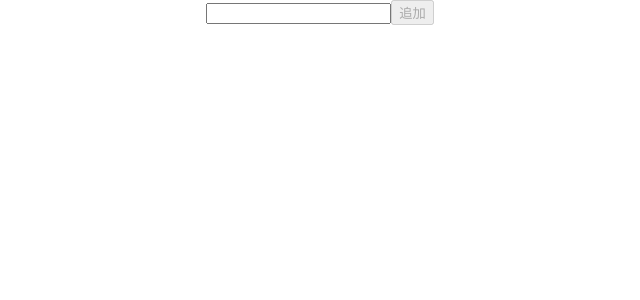
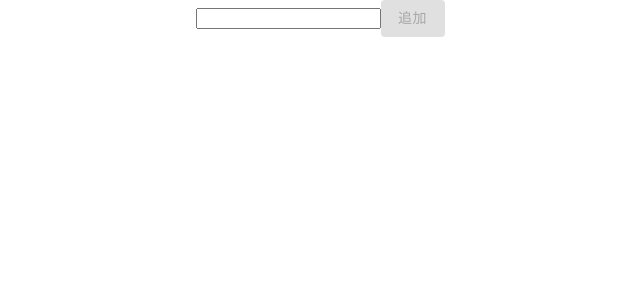
Before and after one commit to y-akase/react-todo, a React (Create React App) app: page / in a window 1280 px wide. Shown: the top 300 px of the page, without its empty margins (320-960 px from the left). Built offline with nearby package versions, Linux system fonts and the light colour scheme.

Commit message:
material-uiの追加、warning解消

```diff
--- a/package.json
+++ b/package.json
@@ -3,6 +3,8 @@
   "version": "0.1.0",
   "private": true,
   "dependencies": {
+    "@material-ui/core": "^4.9.14",
+    "@material-ui/icons": "^4.9.1",
     "@reduxjs/toolkit": "^1.3.6",
     "@testing-library/jest-dom": "^4.2.4",
     "@testing-library/react": "^9.5.0",
--- a/public/index.html
+++ b/public/index.html
@@ -11,6 +11,10 @@
     />
     <link rel="apple-touch-icon" href="%PUBLIC_URL%/logo192.png" />
     <link rel="manifest" href="%PUBLIC_URL%/manifest.json" />
+    <link
+      rel="stylesheet"
+      href="https://fonts.googleapis.com/css?family=Roboto:300,400,500,700&display=swap"
+    />
     <title>React ToDoリスト</title>
   </head>
   <body>
--- a/src/components/add-field/index.tsx
+++ b/src/components/add-field/index.tsx
@@ -1,6 +1,7 @@
 import React, { useState } from 'react';
 import { useDispatch } from 'react-redux';
 import { addTodo } from '../../stores/todo';
+import { Button } from '@material-ui/core';
 
 export default function AddField() {
   const dispatch = useDispatch();
@@ -11,17 +12,25 @@ export default function AddField() {
     setInputTitle(e.target.value);
   };
 
-  const handleSubmit = () => {
+  const handleSubmit = (e: React.FormEvent<HTMLFormElement>) => {
+    e.preventDefault();
     dispatch(addTodo(inputTitle));
     setInputTitle('');
   };
 
   return (
     <div>
-      <input type="text" value={inputTitle} onChange={handleInputChange} />
-      <button onClick={handleSubmit} disabled={inputTitle === ''}>
-        追加
-      </button>
+      <form onSubmit={handleSubmit}>
+        <input type="text" value={inputTitle} onChange={handleInputChange} />
+        <Button
+          type="submit"
+          variant="contained"
+          color="primary"
+          disabled={inputTitle === ''}
+        >
+          追加
+        </Button>
+      </form>
     </div>
   );
 }
--- a/src/components/todos/index.tsx
+++ b/src/components/todos/index.tsx
@@ -2,6 +2,8 @@ import React from 'react';
 import { useSelector, useDispatch } from 'react-redux';
 import { RootState } from '../../stores';
 import { completeTodo, deleteTodo } from '../../stores/todo';
+import { IconButton } from '@material-ui/core';
+import DeleteIcon from '@material-ui/icons/Delete';
 
 export default function Todos() {
   const todoList = useSelector((state: RootState) => state.todo);
@@ -11,16 +13,21 @@ export default function Todos() {
   return (
     <ul>
       {todoList.todos.map((todo) => (
-        <li>
+        <li key={todo.id}>
           <input
             type="checkbox"
             name={todo.id.toString()}
             id={todo.id.toString()}
             onClick={() => dispatch(completeTodo(todo.id))}
-            checked={todo.isComplete}
+            defaultChecked={todo.isComplete}
           />
           {todo.title}
-          <button onClick={() => dispatch(deleteTodo(todo.id))}>削除</button>
+          <IconButton
+            aria-label="delete"
+            onClick={() => dispatch(deleteTodo(todo.id))}
+          >
+            <DeleteIcon />
+          </IconButton>
         </li>
       ))}
     </ul>
```
Also changed, not shown: 1 other file (tests, documents, lock files or other folders).
